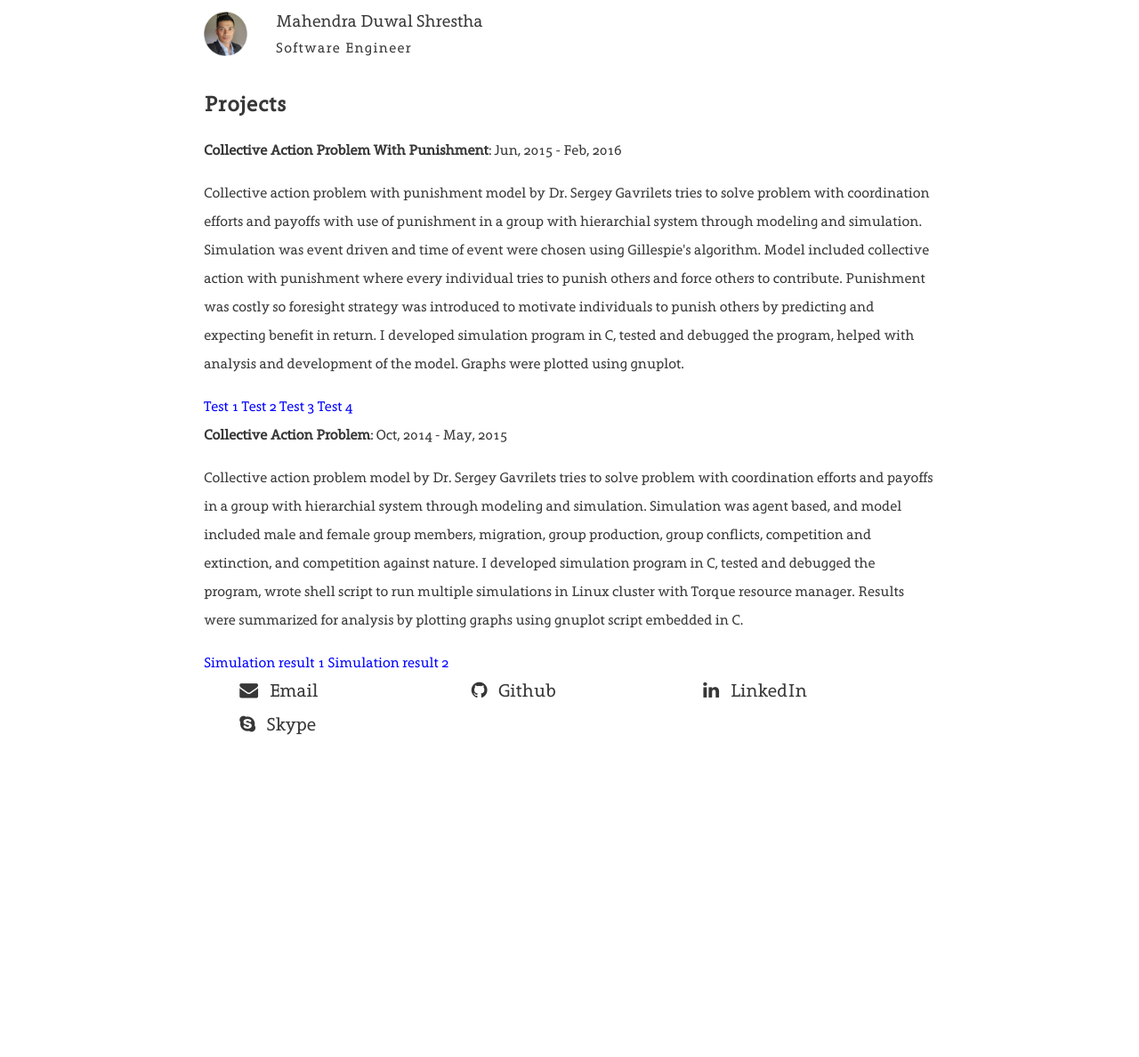
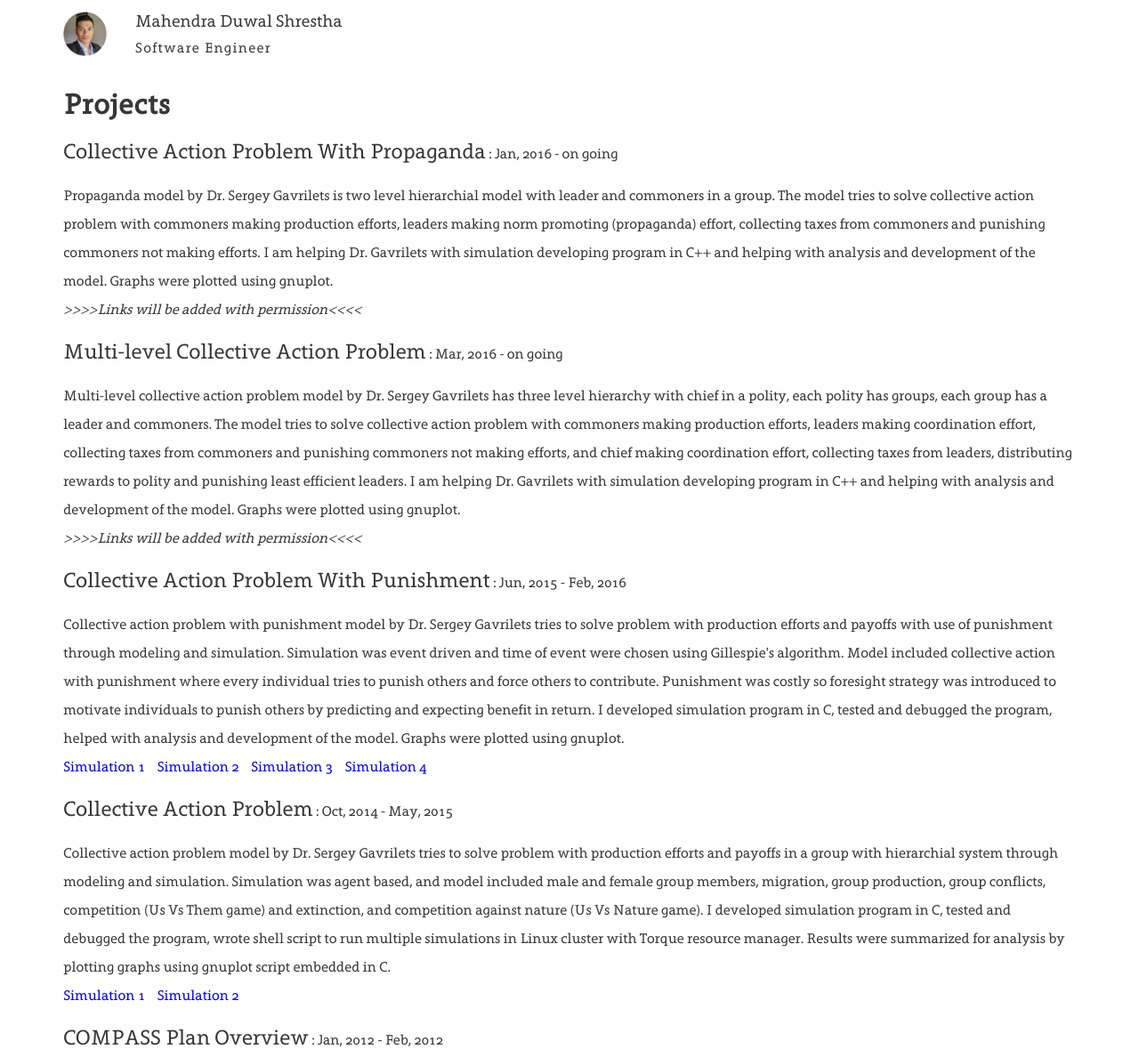
Before and after one commit to mduwalsh/mduwalsh.github.io, a plain HTML site: page projects/index.html in a window 1280 px wide. Shown: the top 1188 px of the page at 89% size. Before the commit the page ends 846 px from the top, so only its background shows below. Drawn offline with nearby package versions, Linux system fonts and the light colour scheme.

Commit message:
projects from UTK updated on the website

```diff
--- a/css/main.css
+++ b/css/main.css
@@ -39,6 +39,12 @@ a, .link {
     margin: 0 auto;
     justify-conten: center;
     width: 65%;
+}
+
+.project-container {
+    margin: 0 auto;
+    justify-conten: center;
+    width: 90%;
 }
 
 .profile {
@@ -131,3 +137,14 @@ a, .link {
     line-height: 1.8rem;
     margin: 0;
 }
+.project-desc p {
+    margin: 0;
+    padding: 0;
+}
+.project div{
+   margin-bottom:15px;
+}
+.project-title span {
+    font-size: 1.5rem;
+    font-weight: 300;
+}
--- a/projects/index.html
+++ b/projects/index.html
@@ -20,13 +20,10 @@
             $("#idFixedHeader").stickyPanel(stickyPanelOptions);
 	});
     </script>
-
-
   </head>
 
-
   <body>
-    <div class="container">
+    <div class="project-container">
 	<div class="header" id="idFixedHeader">
 	      <div class="header-pic">
 		<a href="https://mduwalsh.github.io">
@@ -46,44 +43,99 @@
 	</div>
 	<div style="clear"><br/></div>
 	<div class="projectlist">
-	    <h2>Projects</h2>
+	    <h1>Projects</h1>
 	    <div class="project">
 		<div class="project-title">
-		  <b>Collective Action Problem With Punishment</b>:  Jun, 2015 - Feb, 2016
+		  <span>Collective Action Problem With Propaganda</span> :  Jan, 2016 - on going
 		</div>
 		<div class="project-desc">
 		  <p>
-		  Collective action problem with punishment model by Dr. Sergey Gavrilets tries to solve problem with coordination efforts and payoffs
-		  with use of punishment in a group
-		  with hierarchial system  through modeling and simulation. Simulation was event driven and time of event were chosen using
+		  Propaganda model by Dr. Sergey Gavrilets is two level hierarchial model with leader and commoners in a group.
+		  The model tries to solve collective action problem with commoners making production efforts,
+		  leaders making norm promoting (propaganda) effort,
+		  collecting taxes from commoners and punishing commoners not making efforts.
+		  I am helping Dr. Gavrilets with simulation developing program in C++ and helping with analysis and development of the model.
+		  Graphs were plotted using gnuplot.
+		  </p>
+		  <i>>>>>Links will be added with permission<<<<</i>
+		</div>
+	    </div>
+	    <div class="project">
+		<div class="project-title">
+		  <span>Multi-level Collective Action Problem</span> :  Mar, 2016 - on going
+		</div>
+		<div class="project-desc">
+		  <p>
+		  Multi-level collective action problem model by Dr. Sergey Gavrilets has three level hierarchy with chief in a polity,
+		  each polity has groups,  each group has a leader and commoners.
+		  The model tries to solve collective action problem with commoners making production efforts, leaders making coordination effort,
+		  collecting taxes from commoners and punishing commoners not making efforts, and chief making coordination effort, collecting taxes from leaders,
+		  distributing rewards to polity and punishing least efficient leaders.
+		  I am helping Dr. Gavrilets with simulation developing program in C++ and helping with analysis and development of the model.
+		  Graphs were plotted using gnuplot.
+		  </p>
+		  <i>>>>>Links will be added with permission<<<<</i>
+		</div>
+	    </div>
+	    <div class="project">
+		<div class="project-title">
+		  <span>Collective Action Problem With Punishment</span> :  Jun, 2015 - Feb, 2016
+		</div>
+		<div class="project-desc">
+		  <p>
+		  Collective action problem with punishment model by Dr. Sergey Gavrilets tries to solve problem with production efforts and payoffs
+		  with use of punishment through modeling and simulation. Simulation was event driven and time of event were chosen using
 		  Gillespie's algorithm. Model included collective action with punishment where every individual tries to punish others
 		  and force others to contribute. Punishment was costly so foresight strategy was introduced to motivate individuals to punish
 		  others by predicting and expecting benefit in return.
 		  I developed simulation program in C, tested and debugged the program, helped with analysis and development of the model.
 		  Graphs were plotted using gnuplot.
 		  </p>
-		  <a href="http://neko.bio.utk.edu/~mahendra/SA/pun.html"> Test 1 </a>
-		  <a href="http://neko.bio.utk.edu/~mahendra/SA/pun/aggr.html"> Test 2 </a>
-		  <a href="http://neko.bio.utk.edu/~mahendra/SA/pun/wo_aggr.html"> Test 3 </a>
-		  <a href="http://neko.bio.utk.edu/~mahendra/SA/comp/comp.html"> Test 4 </a>
+		  <a href="http://neko.bio.utk.edu/~mahendra/SA/pun.html"> Simulation 1 </a> &nbsp;&nbsp;
+		  <a href="http://neko.bio.utk.edu/~mahendra/SA/pun/aggr.html"> Simulation 2 </a>&nbsp;&nbsp;
+		  <a href="http://neko.bio.utk.edu/~mahendra/SA/pun/wo_aggr.html"> Simulation 3 </a>&nbsp;&nbsp;
+		  <a href="http://neko.bio.utk.edu/~mahendra/SA/comp/comp.html"> Simulation 4 </a>
+		</div>
+	    </div>
+	    <div class="project">
+
+		<div class="project-title">
+		  <span>Collective Action Problem</span> :  Oct, 2014 - May, 2015
+		</div>
+		<div class="project-desc">
+		  <p>
+		  Collective action problem model by Dr. Sergey Gavrilets tries to solve problem with production efforts and payoffs in a group
+		  with hierarchial system through modeling and simulation. Simulation was agent based, and model included male and female
+		  group members, migration, group production, group conflicts, competition (Us Vs Them game) and extinction,
+		  and competition against nature (Us Vs Nature game).
+		  I developed simulation program in C, tested and debugged the program, wrote shell script to run multiple simulations in Linux
+		  cluster with Torque resource manager. Results were summarized for analysis by plotting graphs using gnuplot script embedded in C.
+		  </p>
+		  <a href="http://neko.bio.utk.edu/~mahendra/CA/ca.html"> Simulation 1 </a> &nbsp;&nbsp;
+		  <a href="http://neko.bio.utk.edu/~mahendra/CA/param_nb/ca.html"> Simulation 2 </a>
 		</div>
 	    </div>
 	    <div class="project">
 		<div class="project-title">
-		  <b>Collective Action Problem</b>:  Oct, 2014 - May, 2015
+		  <span>COMPASS Plan Overview</span> :  Jan, 2012 - Feb, 2012
 		</div>
 		<div class="project-desc">
 		  <p>
-		  Collective action problem model by Dr. Sergey Gavrilets tries to solve problem with coordination efforts and payoffs in a group
-		  with hierarchial system through modeling and simulation. Simulation was agent based, and model included male and female
-		  group members, migration, group production, group conflicts, competition and extinction, and competition against nature.
-		  I developed simulation program in C, tested and debugged the program, wrote shell script to run multiple simulations in Linux
-		  cluster with Torque resource manager. Results were summarized for analysis by plotting graphs using gnuplot script embedded in C.
+		  Collective action problem with punishment model by Dr. Sergey Gavrilets tries to solve problem with production efforts and payoffs
+		  with use of punishment through modeling and simulation. Simulation was event driven and time of event were chosen using
+		  Gillespie's algorithm. Model included collective action with punishment where every individual tries to punish others
+		  and force others to contribute. Punishment was costly so foresight strategy was introduced to motivate individuals to punish
+		  others by predicting and expecting benefit in return.
+		  I developed simulation program in C, tested and debugged the program, helped with analysis and development of the model.
+		  Graphs were plotted using gnuplot.
 		  </p>
-		  <a href="http://neko.bio.utk.edu/~mahendra/CA/ca.html"> Simulation result 1 </a>
-		  <a href="http://neko.bio.utk.edu/~mahendra/CA/param_nb/ca.html"> Simulation result 2 </a>
+		  <a href="http://neko.bio.utk.edu/~mahendra/SA/pun.html"> Simulation 1 </a> &nbsp;&nbsp;
+		  <a href="http://neko.bio.utk.edu/~mahendra/SA/pun/aggr.html"> Simulation 2 </a>&nbsp;&nbsp;
+		  <a href="http://neko.bio.utk.edu/~mahendra/SA/pun/wo_aggr.html"> Simulation 3 </a>&nbsp;&nbsp;
+		  <a href="http://neko.bio.utk.edu/~mahendra/SA/comp/comp.html"> Simulation 4 </a>
 		</div>
 	    </div>
+
 	</div>
 
 	<section>
```
